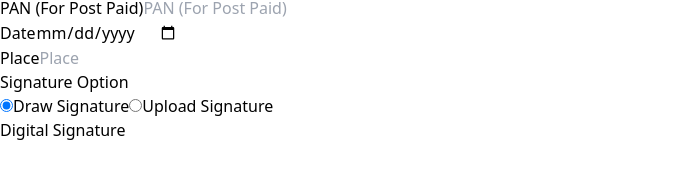
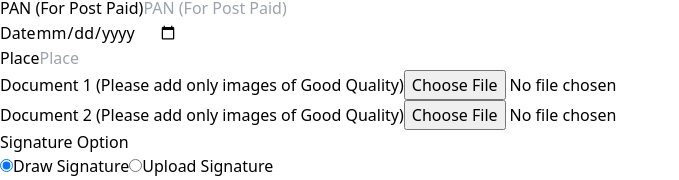
Before and after one commit to aasim-khan-989/ABN-FORM, a React (Vite) app: page / in a window 1280 px wide. Shown: the part 740-920 px from the top of the page, without its empty margins (0-679 px from the left). Built offline with nearby package versions, Linux system fonts and the light colour scheme; no server answers.

Commit message:
issue solved 2

```diff
--- a/src/Component/FileUploadForm.jsx
+++ b/src/Component/FileUploadForm.jsx
@@ -374,6 +374,27 @@ const FileUploadForm = () => {
     </div>
   ))}
 </div>
+<div className="space-y-4">
+        <label className="block text-sm font-medium text-gray-700">Document 1 (Please add only  images of Good Quality)</label>
+        <input
+          name='document1'
+          type="file"
+          accept=".jpeg,.jpg,.png,"
+          onChange={(e) => setDocument1(e.target.files[0])}
+          className="mt-1 block w-full text-sm text-gray-600"
+        />
+      </div>
+
+      <div className="space-y-4">
+        <label className="block text-sm font-medium text-gray-700">Document 2 (Please add only  images of Good Quality)</label>
+        <input
+          name='document2'
+          type="file"
+          accept=".jpeg,.jpg,.png"
+          onChange={(e) => setDocument2(e.target.files[0])}
+          className="mt-1 block w-full text-sm text-gray-600"
+        />
+      </div>
 
       <div className="space-y-4">
         <label className="block text-sm font-medium text-gray-700">Signature Option</label>
@@ -443,6 +464,7 @@ const FileUploadForm = () => {
         </div>
       )}
 
+
       {/* ... (existing terms and conditions and buttons) */}
 
       {/* Terms and Conditions */}
```
